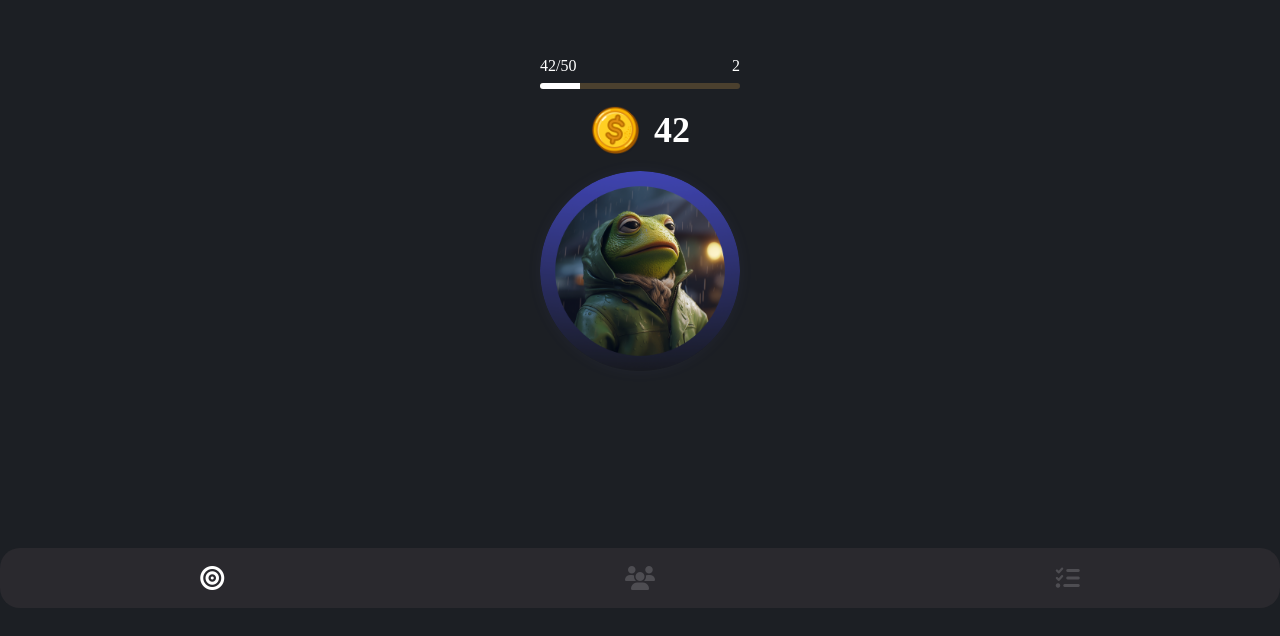
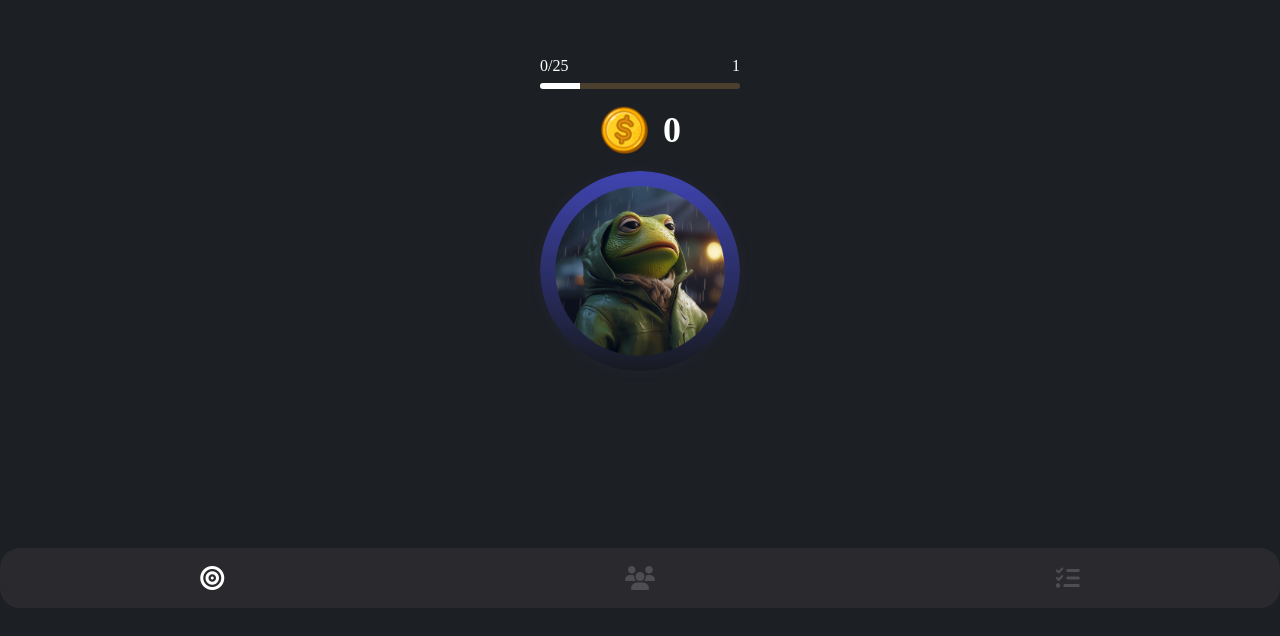
Before and after one commit to aliksab/tgClicker, a Vue app: page / in a window 1280 px wide. Shown: the part 164-800 px from the top of the page. Built offline with nearby package versions, Linux system fonts and the light colour scheme.

Commit message:
Add base changes to the frontend

```diff
--- a/src/components/ScoreProgress.vue
+++ b/src/components/ScoreProgress.vue
@@ -1,11 +1,17 @@
 <template>
   <div class="progress">
     <h4 class="progress-level">
-      <span>42/50</span>
-      <span>2</span>
+      <span>{{ store.currentScore }}/{{ store.level.value }}</span>
+      <span>{{ store.level.level + 1 }}</span>
     </h4>
     <div class="progress-container">
       <div class="progress-value" style="width: 20%"></div>
     </div>
   </div>
 </template>
+
+<script setup>
+import { useScoreStore } from '@/stores/score.js'
+
+const store = useScoreStore()
+</script>
--- a/src/stores/score.js
+++ b/src/stores/score.js
@@ -1,7 +1,52 @@
 import { defineStore } from 'pinia'
+
+const baseLevelScore = 25
+
+const levels = new Array(10)
+  .fill(0)
+  .map((_, i) => baseLevelScore * Math.pow(2, i))
+
+const levelScores = levels.map((_, level) => {
+  let sum = 0
+  for (let [index, value] of levels.entries()) {
+    if (index >= level) {
+      return sum + value
+    }
+    sum += value
+  }
+  return sum
+})
+
+function computeLevelByScore(score) {
+  for ( let [index, value] of levelScores.entries()) {
+    if (score <= value) {
+      return {
+        level: index,
+        value: levels[index]
+      }
+    }
+  }
+}
 
 export const useScoreStore = defineStore('score', {
   state: () => ({
     score: 0,
   }),
+  getters: {
+    level: (state) => computeLevelByScore(state.score),
+    currentScore(state) {
+      if (this.level.level === 0) {
+        return state.score
+      }
+      return state.score - levelScores[this.level.level - 1]
+    },
+  },
+  actions: {
+    add(score = 1) {
+      this.score += score
+    },
+    setScore (score) {
+      this.score = score
+    }
+  }
 })
--- a/src/views/HomeView.vue
+++ b/src/views/HomeView.vue
@@ -3,21 +3,28 @@
     <ScoreProgress />
     <div class="header">
       <img src="../assets/coin.png" alt="coin" />
-      <h2 class="score" id="score">42</h2>
+      <h2 class="score" id="score">{{ store.score }}</h2>
     </div>
     <div class="circle">
-      <img @click="increment" ref="img" id="circle" src="../assets/frog.png" />
+      <img @click="increment" ref="img" id="circle" :src="imgSrc" />
     </div>
   </div>
 </template>
 
 <script setup>
-import { ref } from 'vue'
+import { ref, computed } from 'vue'
 import ScoreProgress from '@/components/ScoreProgress.vue'
+import { useScoreStore } from '@/stores/score'
+import frog from '@/assets/frog.png'
+import lizard from '@/assets/lizzard.png'
 
 const img = ref(null)
+const imgSrc = computed(() => store.score > 50 ? lizard : frog)
+
+const store = useScoreStore()
 
 function increment(event) {
+  store.add(1)
   const rect = event.target.getBoundingClientRect()
 
   const offfsetX = event.clientX - rect.left - rect.width / 2
```
